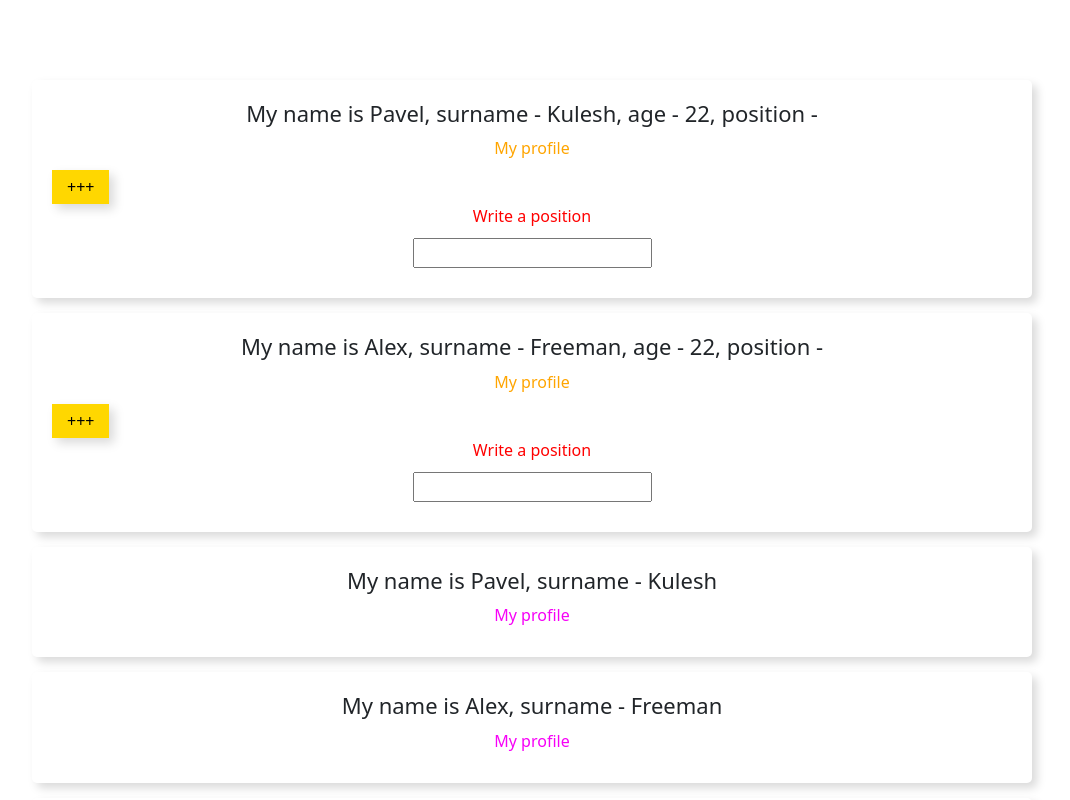
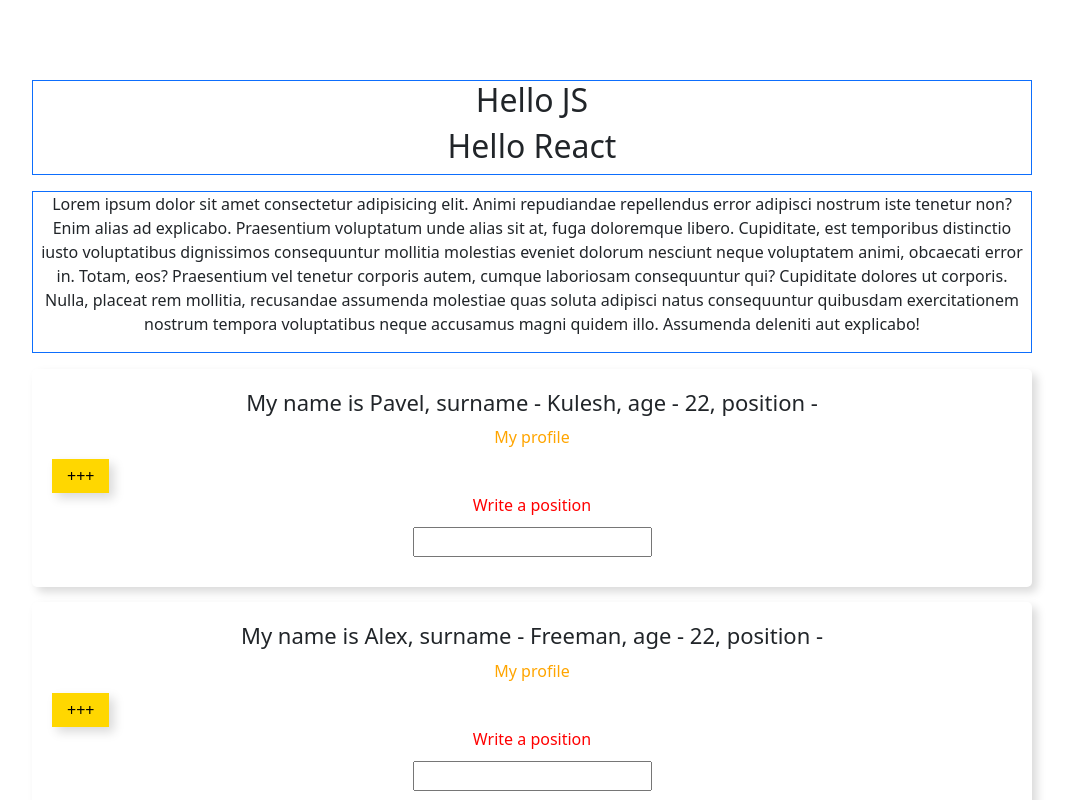
Before and after one commit to Waldemar-00/ComponentsProps, a React (Create React App) app: page / in a window 1280 px wide. Shown: the top 800 px of the page, without its empty margins (108-1178 px from the left). Built offline with nearby package versions, Linux system fonts and the light colour scheme.

Commit message:
dynamic component with props.children

```diff
--- a/src/App.js
+++ b/src/App.js
@@ -105,9 +105,25 @@ const Wrapper = styled.main`
   margin: 80px auto 0 auto;
   text-align: center;
 `
+const DynamicGreating = (props) => {
+  return (
+    <div className={'mb-3 p-30 border border-' + props.color}>
+      {props.children}
+    </div>
+  )
+}
 function App() {
   return (
     <Wrapper>
+      <DynamicGreating color={'primary'}>
+        <h2>Hello JS</h2>
+        <h2>Hello React</h2>
+      </DynamicGreating>
+      <DynamicGreating color={'primary'}>
+        <p>Lorem ipsum dolor sit amet consectetur adipisicing elit. Animi repudiandae repellendus error adipisci nostrum iste tenetur non? Enim alias ad explicabo. Praesentium voluptatum unde alias sit at, fuga doloremque libero.
+        Cupiditate, est temporibus distinctio iusto voluptatibus dignissimos consequuntur mollitia molestias eveniet dolorum nesciunt neque voluptatem animi, obcaecati error in. Totam, eos? Praesentium vel tenetur corporis autem, cumque laboriosam consequuntur qui?
+        Cupiditate dolores ut corporis. Nulla, placeat rem mollitia, recusandae assumenda molestiae quas soluta adipisci natus consequuntur quibusdam exercitationem nostrum tempora voluptatibus neque accusamus magni quidem illo. Assumenda deleniti aut explicabo!</p>
+      </DynamicGreating>
       <WhoAmI name='Pavel' surname='Kulesh' link='facebook.com/pavelkulesh' />
       <WhoAmI name='Alex' surname='Freeman' link='facebook.com/alexfreeman' />
       <WhoAreYou name='Pavel' surname='Kulesh' link='facebook.com/pavelkulesh' />
```
